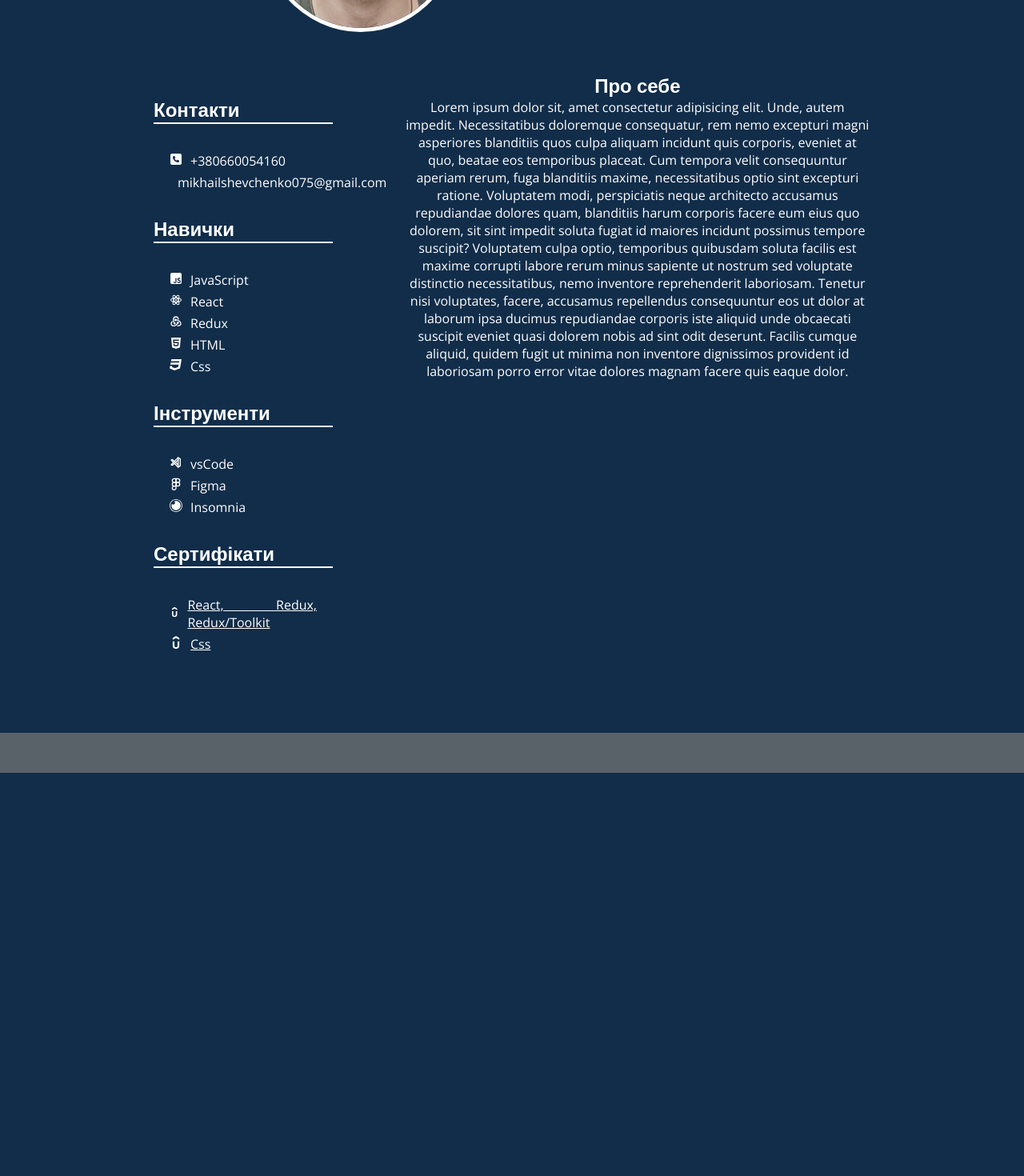
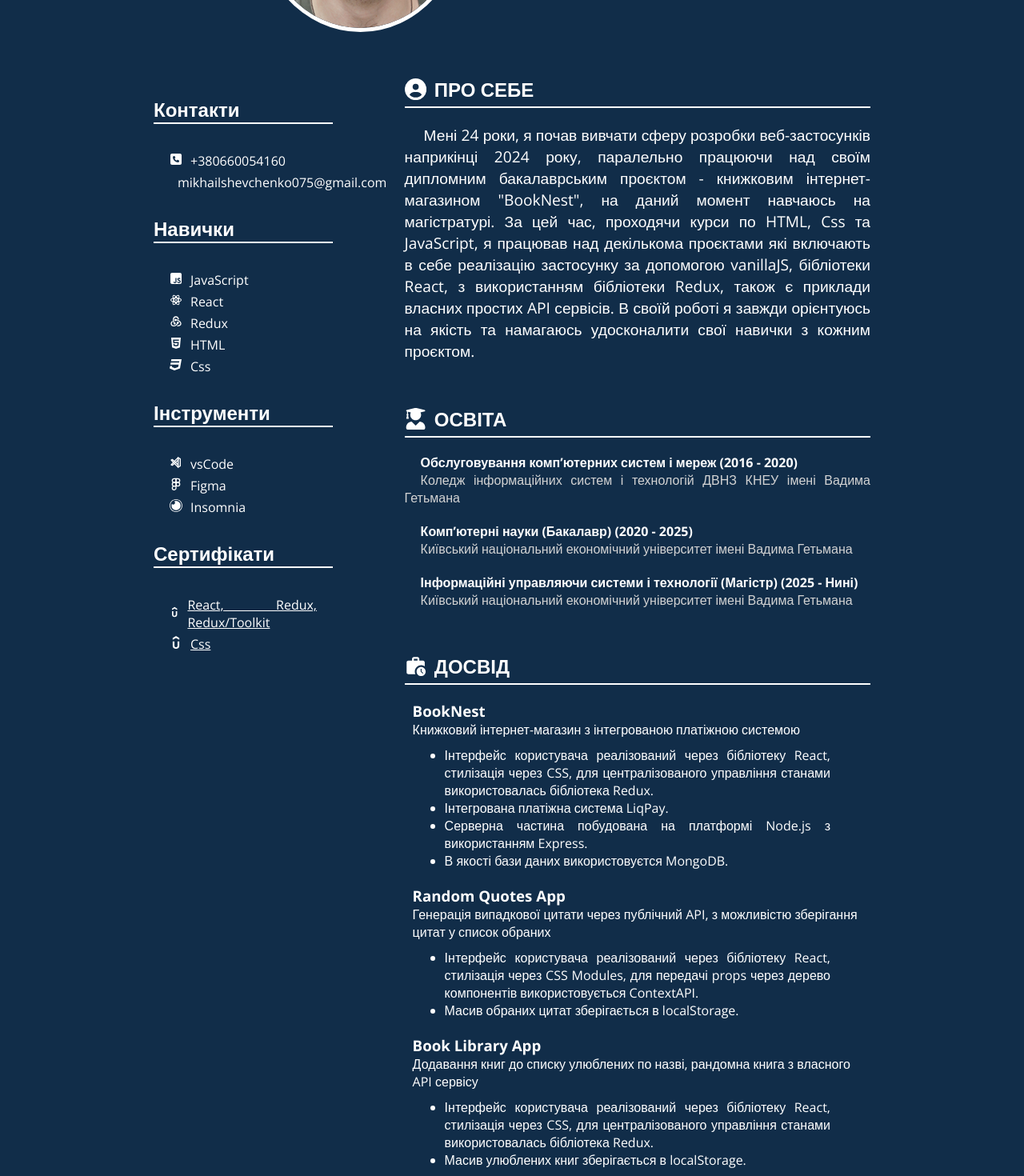
Before and after one commit to MykhailoShevchenko12/portfolio-project, a React (Create React App) app: page / in a window 1280 px wide. Shown: the part 400-1870 px from the top of the page at 80% size. Before the commit the page ends 1366 px from the top, so only its background shows below. Built offline with nearby package versions, Linux system fonts and the light colour scheme.

Commit message:
Finished Main page (about me)

```diff
--- a/src/components/Navbar/Navbar.module.css
+++ b/src/components/Navbar/Navbar.module.css
@@ -1,6 +1,6 @@
 .header {
   position: fixed;
-  height: 90px;
+  height: 70px;
   width: 100%;
   top: 0;
   display: flex;
@@ -29,5 +29,5 @@
 }
 
 .navLinkActive {
-  color: darkgoldenrod;
+  color: #6fe851;
 }
--- a/src/pages/MainPage/MainPage.jsx
+++ b/src/pages/MainPage/MainPage.jsx
@@ -1,10 +1,11 @@
-import { FaSquarePhone, FaSquareJs } from 'react-icons/fa6';
+import { FaSquarePhone, FaSquareJs, FaCircleUser } from 'react-icons/fa6';
 import { IoIosMailUnread } from 'react-icons/io';
 import { RiReactjsLine } from 'react-icons/ri';
 import { TbBrandRedux, TbBrandVscode } from 'react-icons/tb';
-import { FaHtml5, FaCss3 } from 'react-icons/fa';
+import { FaHtml5, FaCss3, FaUserGraduate } from 'react-icons/fa';
 import { LuFigma } from 'react-icons/lu';
 import { SiInsomnia, SiUdemy } from 'react-icons/si';
+import { MdWorkHistory } from 'react-icons/md';
 
 import { Link } from 'react-router-dom';
 
@@ -19,8 +20,8 @@ const MainPage = () => {
           <div className={styles.header}>
             <img src={my_photo} alt="my-photo" className={styles.photo} />
             <div className={styles.name}>
-              <p>ШЕВЧЕНКО МИХАЙЛО</p>
-              <p>Junior frontend developer</p>
+              <p>Шевченко Михайло</p>
+              <p>Junior Frontend Developer</p>
             </div>
           </div>
           <div className={styles.info}>
@@ -111,29 +112,114 @@ const MainPage = () => {
             </div>
             <div className={styles.mainInfo}>
               <div className={styles.mainContent}>
-                <h2>Про себе</h2>
-                <p>
-                  Lorem ipsum dolor sit, amet consectetur adipisicing elit.
-                  Unde, autem impedit. Necessitatibus doloremque consequatur,
-                  rem nemo excepturi magni asperiores blanditiis quos culpa
-                  aliquam incidunt quis corporis, eveniet at quo, beatae eos
-                  temporibus placeat. Cum tempora velit consequuntur aperiam
-                  rerum, fuga blanditiis maxime, necessitatibus optio sint
-                  excepturi ratione. Voluptatem modi, perspiciatis neque
-                  architecto accusamus repudiandae dolores quam, blanditiis
-                  harum corporis facere eum eius quo dolorem, sit sint impedit
-                  soluta fugiat id maiores incidunt possimus tempore suscipit?
-                  Voluptatem culpa optio, temporibus quibusdam soluta facilis
-                  est maxime corrupti labore rerum minus sapiente ut nostrum sed
-                  voluptate distinctio necessitatibus, nemo inventore
-                  reprehenderit laboriosam. Tenetur nisi voluptates, facere,
-                  accusamus repellendus consequuntur eos ut dolor at laborum
-                  ipsa ducimus repudiandae corporis iste aliquid unde obcaecati
-                  suscipit eveniet quasi dolorem nobis ad sint odit deserunt.
-                  Facilis cumque aliquid, quidem fugit ut minima non inventore
-                  dignissimos provident id laboriosam porro error vitae dolores
-                  magnam facere quis eaque dolor.
-                </p>
+                <div className={styles.mainContentHeader}>
+                  <FaCircleUser className={styles.listIcon} />
+                  <h2>Про себе</h2>
+                </div>
+                <div className={styles.contentText}>
+                  <p className={styles.about}>
+                    Мені 24 роки, я почав вивчати сферу розробки веб-застосунків
+                    наприкінці 2024 року, паралельно працюючи над своїм
+                    дипломним бакалаврським проєктом - книжковим
+                    інтернет-магазином "BookNest", на даний момент навчаюсь на
+                    магістратурі. За цей час, проходячи курси по HTML, Css та
+                    JavaScript, я працював над декількома проєктами які
+                    включають в себе реалізацію застосунку за допомогою
+                    vanillaJS, бібліотеки React, з використанням бібліотеки
+                    Redux, також є приклади власних простих API сервісів. В
+                    своїй роботі я завжди орієнтуюсь на якість та намагаюсь
+                    удосконалити свої навички з кожним проєктом.
+                  </p>
+                </div>
+              </div>
+              <div className={styles.mainContent}>
+                <div className={styles.mainContentHeader}>
+                  <FaUserGraduate className={styles.listIcon} />
+                  <h2>Освіта</h2>
+                </div>
+                <div className={styles.contentText}>
+                  <p className={styles.speciality}>
+                    Обслуговування комп’ютерних систем і мереж (2016 - 2020)
+                  </p>
+                  <p className={styles.university}>
+                    Коледж інформаційних систем і технологій ДВНЗ КНЕУ імені
+                    Вадима Гетьмана
+                  </p>
+                </div>
+                <div className={styles.contentText}>
+                  <p className={styles.speciality}>
+                    Комп’ютерні науки (Бакалавр) (2020 - 2025)
+                  </p>
+                  <p className={styles.university}>
+                    Київський національний економічний університет імені Вадима
+                    Гетьмана
+                  </p>
+                </div>
+                <div className={styles.contentText}>
+                  <p className={styles.speciality}>
+                    Інформаційні управляючи системи і технології (Магістр) (2025
+                    - Нині)
+                  </p>
+                  <p className={styles.university}>
+                    Київський національний економічний університет імені Вадима
+                    Гетьмана
+                  </p>
+                </div>
+              </div>
+              <div className={styles.mainContent}>
+                <div className={styles.mainContentHeader}>
+                  <MdWorkHistory className={styles.listIcon} />
+                  <h2>Досвід</h2>
+                </div>
+                <div className={styles.contentText}>
+                  <h3 className={styles.projectName}>BookNest</h3>
+                  <p className={styles.projectDescription}>
+                    Книжковий інтернет-магазин з інтегрованою платіжною системою
+                  </p>
+                  <ul>
+                    <li>
+                      Інтерфейс користувача реалізований через бібліотеку React,
+                      стилізація через CSS, для централізованого управління
+                      станами використовалась бібліотека Redux.
+                    </li>
+                    <li>Інтегрована платіжна система LiqPay.</li>
+                    <li>
+                      Серверна частина побудована на платформі Node.js з
+                      використанням Express.
+                    </li>
+                    <li>В якості бази даних використовуєтся MongoDB.</li>
+                  </ul>
+                </div>
+                <div className={styles.contentText}>
+                  <h3 className={styles.projectName}>Random Quotes App</h3>
+                  <p className={styles.projectDescription}>
+                    Генерація випадкової цитати через публічний API, з
+                    можливістю зберігання цитат у список обраних
+                  </p>
+                  <ul>
+                    <li>
+                      Інтерфейс користувача реалізований через бібліотеку React,
+                      стилізація через CSS Modules, для передачі props через
+                      дерево компонентів використовується ContextAPI.
+                    </li>
+                    <li>Масив обраних цитат зберігається в localStorage.</li>
+                  </ul>
+                </div>
+                <div className={styles.contentText}>
+                  <h3 className={styles.projectName}>Book Library App</h3>
+                  <p className={styles.projectDescription}>
+                    Додавання книг до списку улюблених по назві, рандомна книга
+                    з власного API сервісу
+                  </p>
+                  <ul>
+                    <li>
+                      Інтерфейс користувача реалізований через бібліотеку React,
+                      стилізація через CSS, для централізованого управління
+                      станами використовалась бібліотека Redux.
+                    </li>
+                    <li>Масив улюблених книг зберігається в localStorage.</li>
+                  </ul>
+                </div>
               </div>
             </div>
           </div>
--- a/src/pages/MainPage/MainPage.module.css
+++ b/src/pages/MainPage/MainPage.module.css
@@ -3,6 +3,10 @@
   display: flex;
   flex-direction: column;
   align-items: center;
+}
+
+p {
+  text-align: justify;
 }
 
 .header {
@@ -20,6 +24,10 @@
 .name {
   font-size: 2rem;
   font-weight: bold;
+}
+
+.name p:nth-child(2) {
+  text-transform: uppercase;
 }
 
 .info {
@@ -67,3 +75,57 @@ a {
 .mainInfo {
   width: 65%;
 }
+
+.mainContent {
+  margin-bottom: 50px;
+}
+
+.mainContent ul {
+  margin-top: 10px;
+  padding: 0 50px;
+  list-style-type: disc;
+}
+
+.mainContentHeader {
+  display: flex;
+  align-items: center;
+  border-bottom: 2px solid white;
+  padding: 5px 0;
+}
+
+.listIcon {
+  font-size: 1.7rem;
+}
+
+.mainContentHeader h2 {
+  margin-left: 10px;
+  text-transform: uppercase;
+}
+
+.contentText {
+  margin-top: 20px;
+}
+
+.about {
+  text-indent: 1.25em;
+  font-size: 1.2rem;
+}
+
+.speciality,
+.university {
+  text-indent: 1.25em;
+}
+
+.speciality {
+  font-weight: bold;
+}
+
+.university {
+  color: lightgrey;
+}
+
+.projectName,
+.projectDescription {
+  text-align: start;
+  padding: 0 10px;
+}
```
